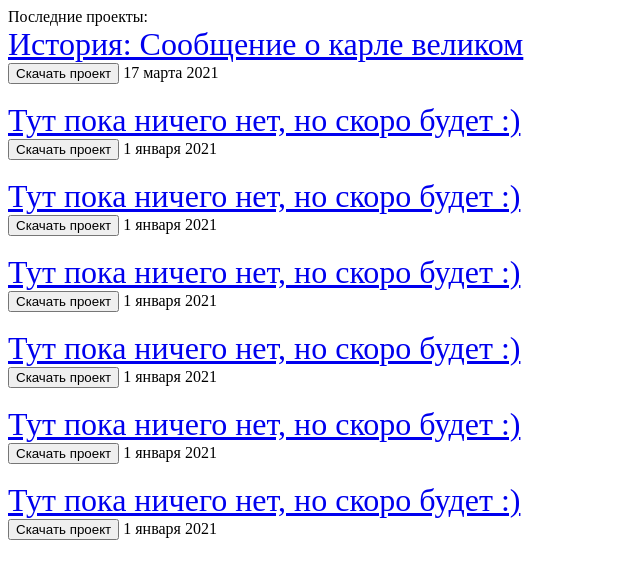
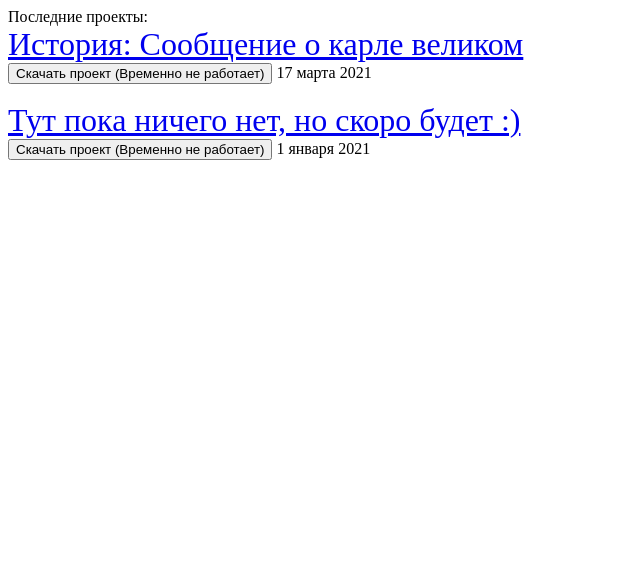
Before and after one commit to ProstoUserBeKotIK/magic.github.io, a plain HTML site: page index.html in a window 1280 px wide. Shown: the whole page, without its empty margins (0-640 px from the left). Drawn offline with Linux system fonts and the light colour scheme.

Commit message:
Update index.html

```diff
--- a/index.html
+++ b/index.html
@@ -1,24 +1,10 @@
 <div class="block-inner">
     <span class="news_header"> Последние проекты: </span><br />
 
-    <font size="6"><a class="news_link" href="https://prostouserbekotik.github.io/testproject.github.io/" target="_blank" title=" Откроется в новом окне ">История: Сообщение о карле великом</a><br/><button class="button_up" onclick="document.location='offlineKarlVelikiy.pptx'">Скачать проект</button></a></font>
+    <font size="6"><a class="news_link" href="https://prostouserbekotik.github.io/testproject.github.io/" target="_blank" title=" Откроется в новом окне ">История: Сообщение о карле великом</a><br/><button class="button_up" onclick="document.location='offlineKarlVelikiy.pptx'">Скачать проект (Временно не работает)</button></a></font>
     <span class="news_date">17 марта 2021</span><br /><br />
 
-    <font size="6"><a class="news_link" href="https://sgo.edu71.ru/" target="_blank" title=" Откроется в новом окне ">Тут пока ничего нет, но скоро будет :)</a><br/><button class="button_up" onclick="document.location='ИМЯ ПРОЕКТА'">Скачать проект</button></a></font>
+    <font size="6"><a class="news_link" href="https://sgo.edu71.ru/" target="_blank" title=" Откроется в новом окне ">Тут пока ничего нет, но скоро будет :)</a><br/><button class="button_up" onclick="document.location='ИМЯ ПРОЕКТА'">Скачать проект (Временно не работает)</button></a></font>
     <span class="news_date">1 января 2021</span><br /><br />
 
-    <font size="6"><a class="news_link" href="https://sgo.edu71.ru/" target="_blank" title=" Откроется в новом окне ">Тут пока ничего нет, но скоро будет :)</a><br/><button class="button_up" onclick="document.location='ИМЯ ПРОЕКТА'">Скачать проект</button></a></font>
-    <span class="news_date">1 января 2021</span><br /><br />
-
-    <font size="6"><a class="news_link" href="https://sgo.edu71.ru/" target="_blank" title=" Откроется в новом окне ">Тут пока ничего нет, но скоро будет :)</a><br/><button class="button_up" onclick="document.location='ИМЯ ПРОЕКТА'">Скачать проект</button></a></font>
-    <span class="news_date">1 января 2021</span><br /><br />
-
-    <font size="6"><a class="news_link" href="https://sgo.edu71.ru/" target="_blank" title=" Откроется в новом окне ">Тут пока ничего нет, но скоро будет :)</a><br/><button class="button_up" onclick="document.location='ИМЯ ПРОЕКТА'">Скачать проект</button></a></font>
-    <span class="news_date">1 января 2021</span><br /><br />
-
-    <font size="6"><a class="news_link" href="https://sgo.edu71.ru/" target="_blank" title=" Откроется в новом окне ">Тут пока ничего нет, но скоро будет :)</a><br/><button class="button_up" onclick="document.location='ИМЯ ПРОЕКТА'">Скачать проект</button></a></font>
-    <span class="news_date">1 января 2021</span><br /><br />
-
-    <font size="6"><a class="news_link" href="https://sgo.edu71.ru/" target="_blank" title=" Откроется в новом окне ">Тут пока ничего нет, но скоро будет :)</a><br/><button class="button_up" onclick="document.location='ИМЯ ПРОЕКТА'">Скачать проект</button></a></font>
-    <span class="news_date">1 января 2021</span><br /><br />
 </div>
```
